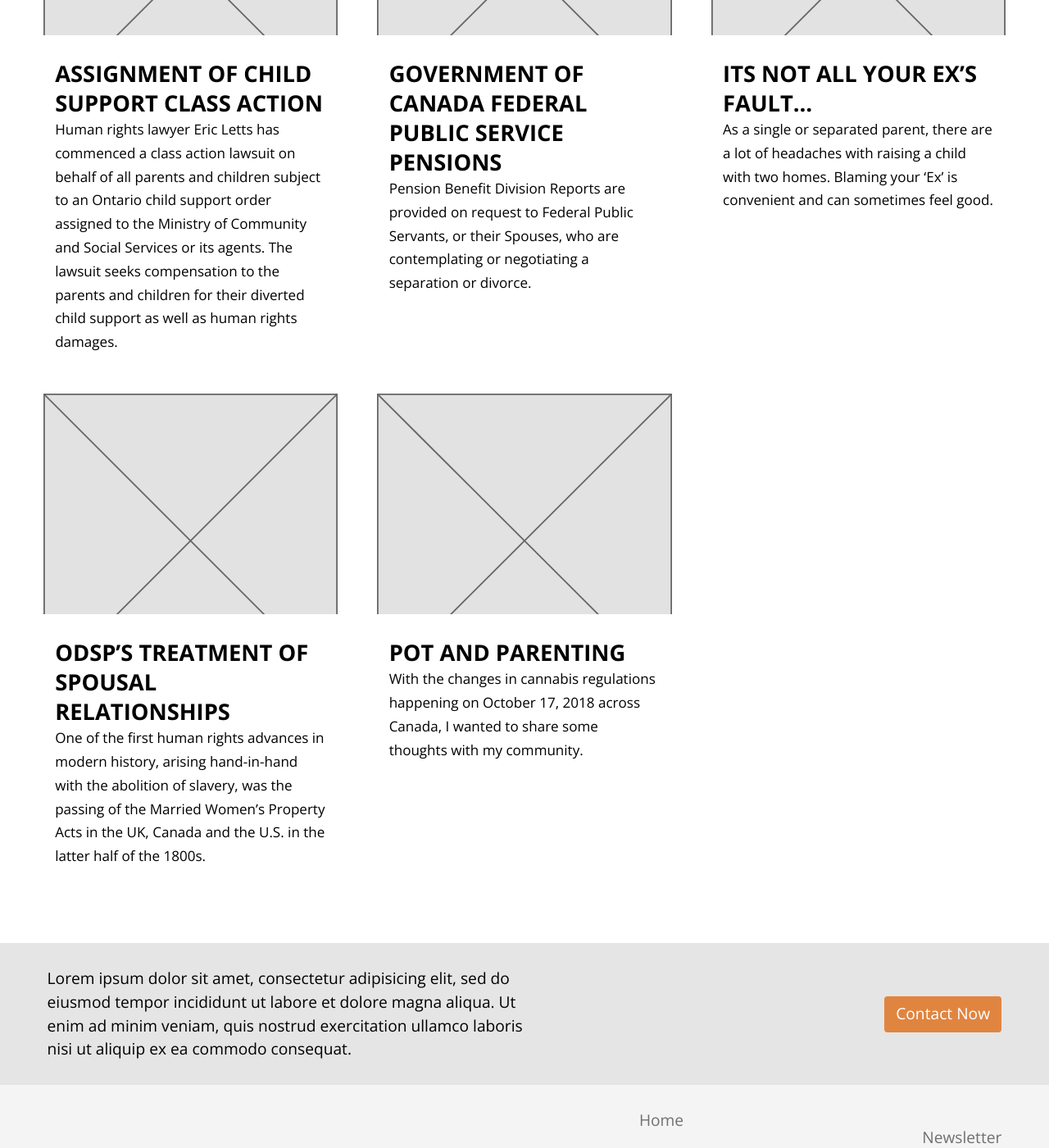
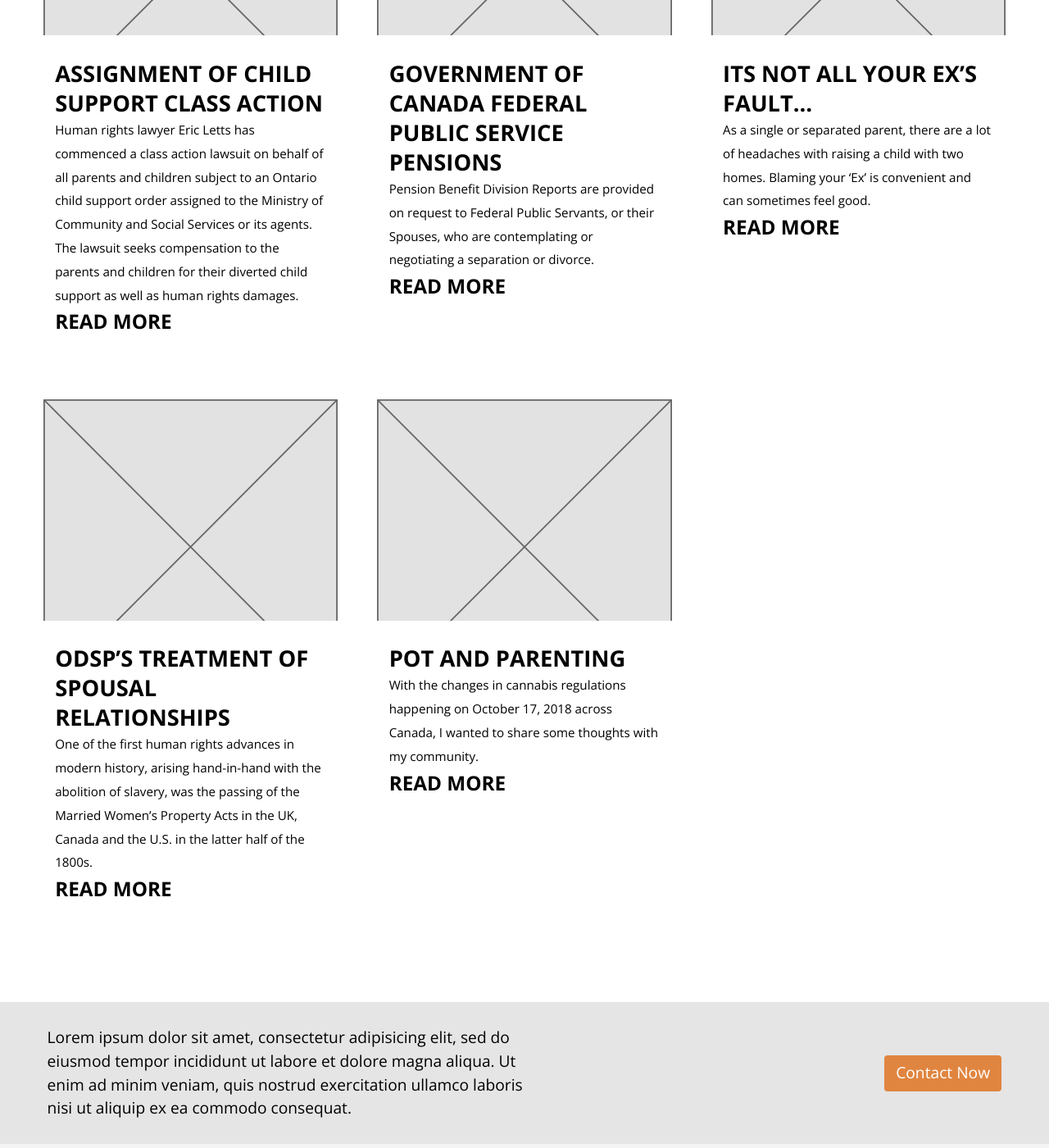
Before and after one commit to Ten-3/letts-law, a Jekyll site: the page built from newsletter.html, in a window 1280 px wide and 1400 px high, scrolled down 931 px. Shown: the whole window at 82% size. Built offline with Jekyll 4.4.1, drawn with Linux system fonts in a browser that asks for light colours.

Commit message:
Add read more

```diff
--- a/_includes/card.html
+++ b/_includes/card.html
@@ -7,7 +7,9 @@
       </div>
       <div class="container gutter-1-2 content-shrink">
        <h3 class="push-0"><b>{{include.data.title}}</b></h3>
-       <p class="push-0 milli">{{include.data.desc}}</p>
+       <p class="push-0 micro">{{include.data.desc}}</p>
+
+       <h4>READ MORE</h4>
      </div>
   </a>
 </article>
```
